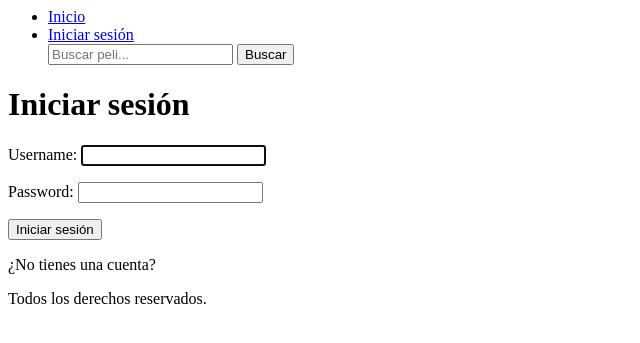
After one commit to naru6798/tercera-entrega-python, a Django app: page /login/ in a window 1280 px wide. The commit adds this page. Shown: the top 343 px of the page, without its empty margins (0-640 px from the left). Run offline with Django 5.2, Linux system fonts and the light colour scheme.

Commit message:
busqueda y login

```diff
--- a/src/blog/forms.py
+++ b/src/blog/forms.py
@@ -1,5 +1,6 @@
 from django import forms
 from .models import Resena
+from django.contrib.auth.forms import AuthenticationForm
 
 class ResenaForm(forms.ModelForm):
     class Meta:
@@ -10,3 +11,8 @@ class ResenaForm(forms.ModelForm):
             'autor': forms.TextInput(attrs={'placeholder': 'Nombre del autor'}),
             'comentario': forms.Textarea(attrs={'rows': 3, 'placeholder': 'Escribe tu reseña aqui...'})
         }
+
+class LoginForm(AuthenticationForm):
+    class Meta:
+        model = AuthenticationForm
+        fields = ['username', 'password']
--- /dev/null
+++ b/src/blog/templates/blog/login.html
@@ -0,0 +1,13 @@
+{% extends 'blog/base.html' %}
+
+{% block content %}
+    <h1>Iniciar sesión</h1>
+    <form method="post">
+        {% csrf_token %}
+        {{ form.as_p }}
+        <button type="submit">Iniciar sesión</button>
+    </form>
+    <p>
+        ¿No tienes una cuenta?
+    </p>
+{% endblock content %}
--- /dev/null
+++ b/src/blog/templates/blog/logout.html
@@ -0,0 +1,6 @@
+{% extends 'blog/base.html' %}
+
+{% block content %}
+    <p>Has cerrado sesión correctamente</p>
+    <a href="{% url 'blog:index' %}"><button>Volver</button></a>
+{% endblock content %}
--- a/src/blog/templates/componentes/nav.html
+++ b/src/blog/templates/componentes/nav.html
@@ -1,6 +1,18 @@
 <nav>
     <ul>
         <li><a href="{% url 'blog:index' %}">Inicio</a></li>
-        <li><a href="{% url 'blog:proximos-estrenos' %}">Próximos estrenos - 2025</a></li>
+        {% if user.is_authenticated %}
+            <li><a href="{% url 'blog:proximos-estrenos' %}">Próximos estrenos - 2025</a></li>
+            <form action="{% url 'blog:logout' %}" method="post">
+                {% csrf_token %}
+                <button type="submit">Cerrar sesión</button>
+            </form>
+        {% else %}
+            <li><a href="{% url 'blog:login' %}">Iniciar sesión</a></li>
+        {% endif %}
+        <form method="get" action="{% url 'blog:buscar' %}">
+            <input type="text" name="busqueda" placeholder="Buscar peli..." required>
+            <button type="submit">Buscar</button>
+        </form>
     </ul>
 </nav>
--- a/src/blog/urls.py
+++ b/src/blog/urls.py
@@ -1,5 +1,6 @@
 from django.urls import path
 from . import views
+from django.contrib.auth.views import LogoutView
 
 app_name = 'blog'
 
@@ -8,4 +9,7 @@ urlpatterns = [
     path('proximos-estrenos/', views.proximos_estrenos, name='proximos-estrenos'),
     path('resena-update/<int:pk>/', views.resena_update, name='resena_update'),
     path('resena-delete/<int:pk>/', views.resena_delete, name='resena_delete'),
+    path('login/', views.MiLoginView.as_view(), name='login'),
+    path('logout/', LogoutView.as_view(template_name='blog/logout.html'), name='logout'),
+    path('buscar/', views.buscar, name='buscar')
 ]
--- a/src/blog/views.py
+++ b/src/blog/views.py
@@ -1,6 +1,9 @@
 from django.shortcuts import render, redirect
 from .models import Genero, Pelicula, Resena
 from . import models, forms
+from django.contrib.auth.views import LoginView
+from .forms import LoginForm
+from django.urls import reverse_lazy
 
 def index(request):
     generos = Genero.objects.all()
@@ -56,3 +59,18 @@ def resena_delete(request, pk):
         query.delete()
         return redirect('blog:index')
     return render(request, 'blog/resena_delete.html', {'query': query})
+
+class MiLoginView(LoginView):
+    template_name = 'blog/login.html'
+    authentication_form = LoginForm
+    next_page = reverse_lazy('blog:index')
+
+def buscar(request):
+    busqueda = request.GET.get('busqueda')
+
+    if busqueda:
+        peliculas = Pelicula.objects.filter(titulo__icontains=busqueda)
+    else:
+        peliculas = Pelicula.objects.all()
+
+    return render(request, 'blog/buscar.html', {'peliculas': peliculas})
```
Also changed, not shown: src/blog/templates/blog/buscar.html (added, +19 -0 lines), src/blog/templates/blog/index.html (+7 -3 lines), src/db.sqlite3.
